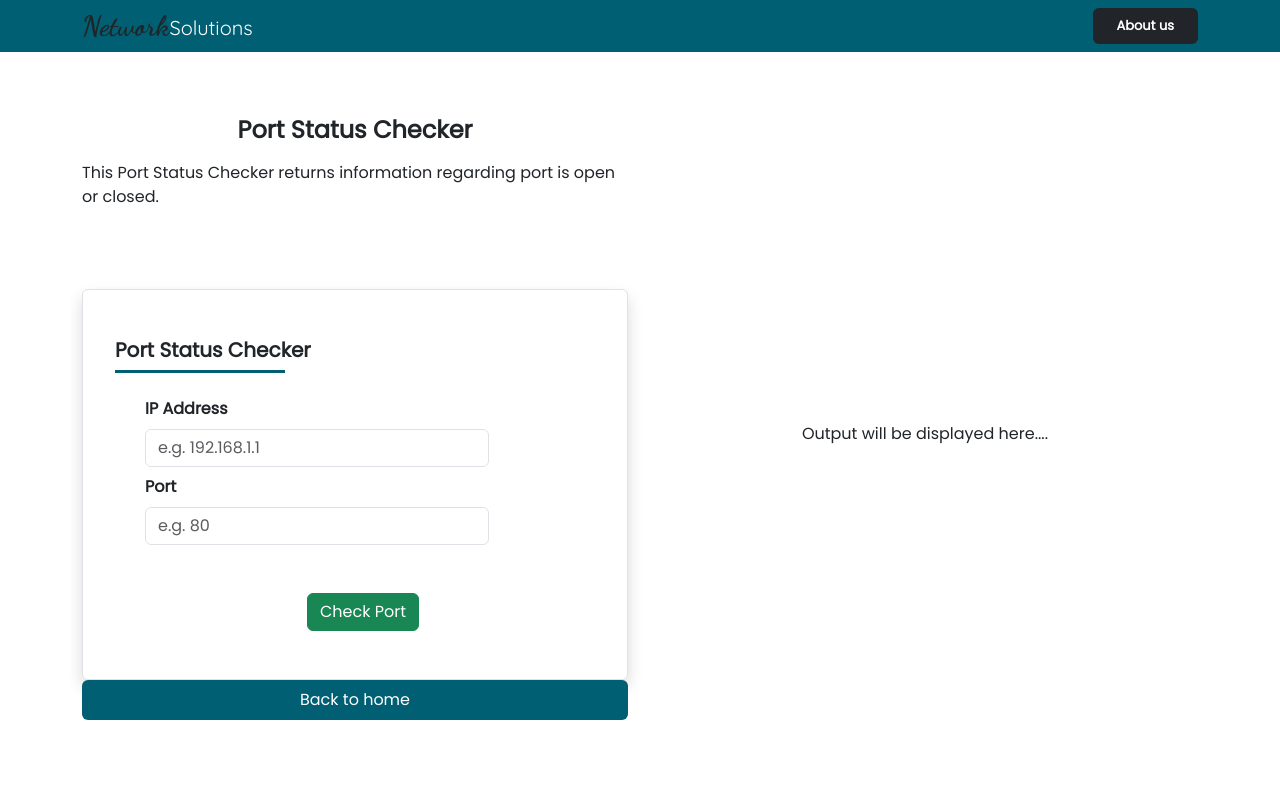
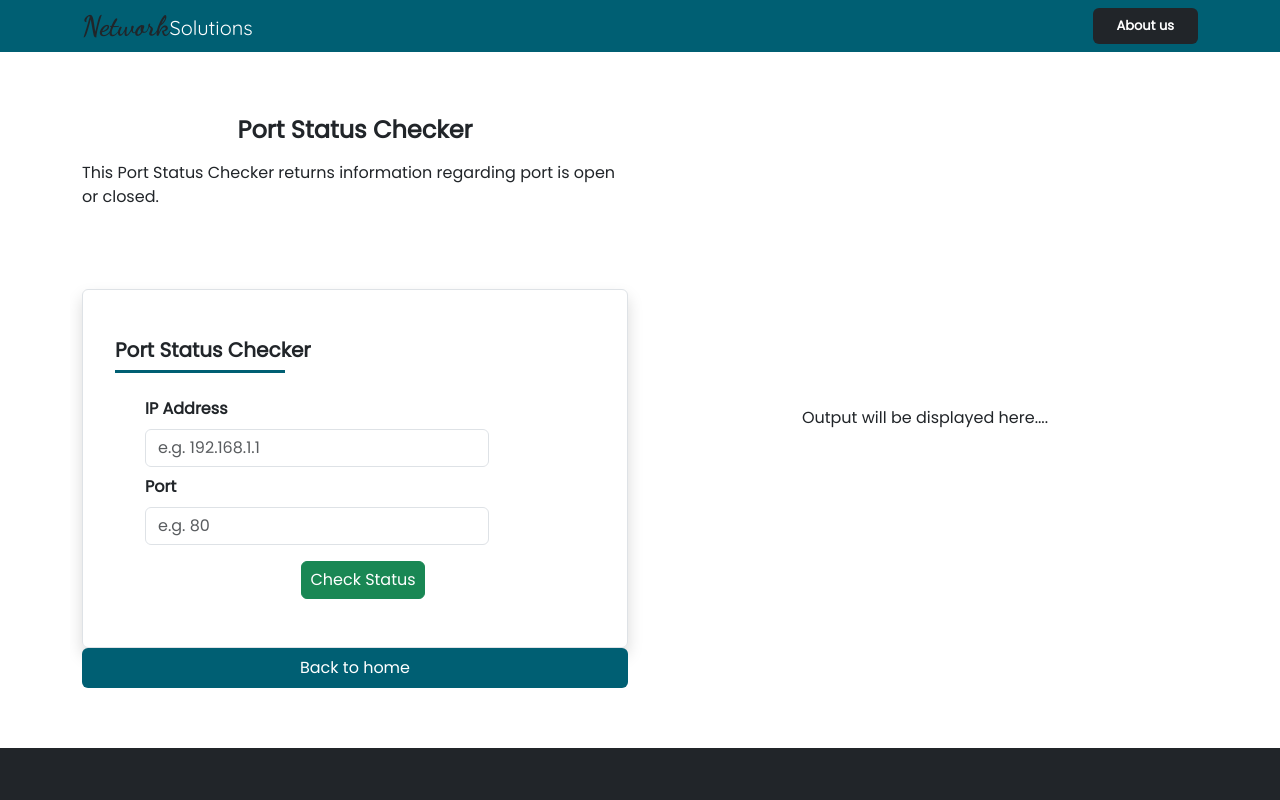
Before and after one commit to satyamdev88/NetworkSolutionTool, an Angular app: page /portChecker in a window 1280 px wide. Shown: the top 800 px of the page. Built offline with nearby package versions, Linux system fonts and the light colour scheme.

Commit message:
UI Changed in port-checker.component.html

```diff
--- a/src/app/port-checker/port-checker.component.html
+++ b/src/app/port-checker/port-checker.component.html
@@ -1,7 +1,9 @@
 <app-header></app-header>
 
-<div class="container mb-5 mt-3 overflow-hidden">
-  <div class="row py-5">
+<!-- <div class="container mb-5 mt-3 overflow-hidden"> -->
+<div class="container mt-3 mb-1 overflow-hidden">
+<!--   <div class="row py-5"> -->
+  <div class="row pt-5 pb-2">
     <div class="col-md-6 col-sm-12">
       <div class="pb-5 pb-sm-3">
         <h4 class="text-center mb-3 fw-bold">Port Status Checker</h4>
@@ -45,8 +47,9 @@
               />
             </div>
           </div>
-          <div class="col-12 mt-5 text-center">
-            <button type="submit" class="btn btn-success">Check Port</button>
+          <div class="col-12 mt-3 text-center">
+<!--             <button type="submit" class="btn btn-success">Check Port</button> -->
+             <button type="submit" class="btn btn-success px-2">Check Status</button>
           </div>
         </form>
         <a
```
